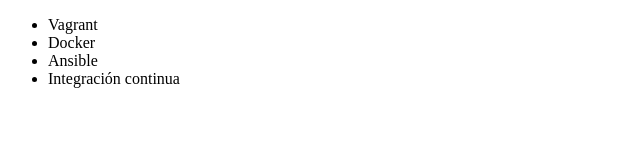
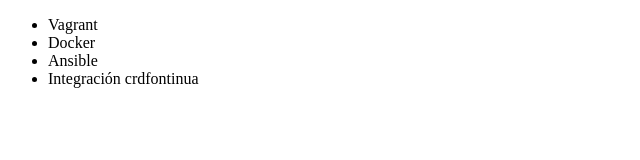
Before and after one commit to facubeltran/aluragit, a plain HTML site: page index.html in a window 1280 px wide. Shown: the full height of the page, 0-640 px from the left. Drawn offline with Linux system fonts and the light colour scheme.

Commit message:
modified

```diff
--- a/index.html
+++ b/index.html
@@ -9,7 +9,7 @@
          <li> Vagrant </li>
          <li> Docker </li>
          <li> Ansible </li>
-         <li> Integración continua </li>
+         <li> Integración crdfontinua </li>
      </ul>
 </body>
 </html>
```
